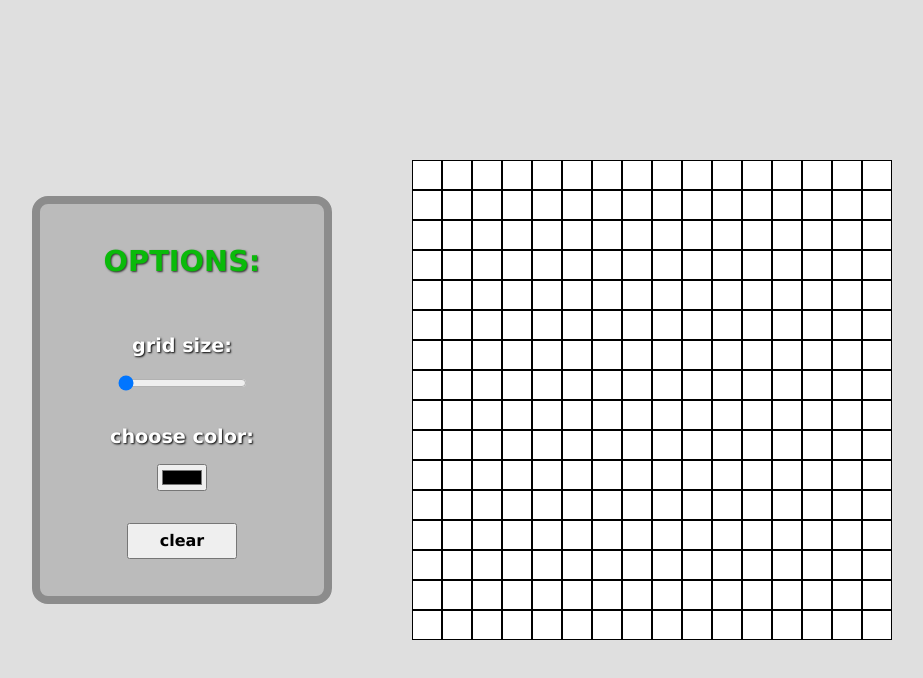
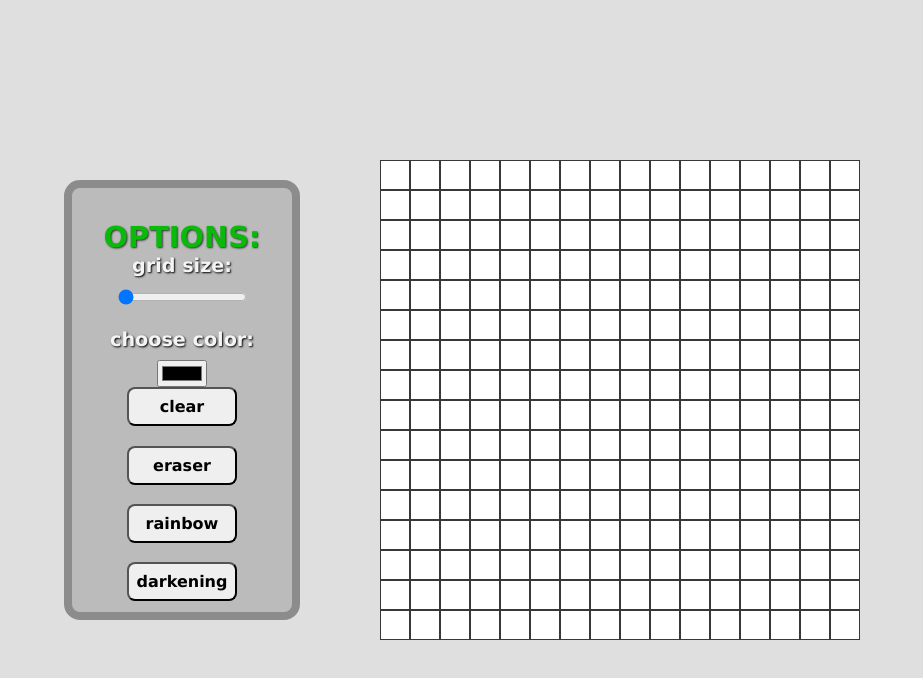
Before and after one commit to taachii/etch-a-sketch, a plain HTML site: page index.html in a window 1280 px wide. Shown: the whole page, without its empty margins (178-1101 px from the left). Drawn offline with Linux system fonts and the light colour scheme.

Commit message:
Change options menu and add eraser button

```diff
--- a/css/style.css
+++ b/css/style.css
@@ -25,44 +25,68 @@ body {
   background-color: #bbbbbb;
   border: 0.5em solid#8c8c8c;
   border-radius: 1em;
-  padding: 1em 4em;
+  padding: 2em 2em;
   text-align: center;
   display: flex;
   flex-direction: column;
   align-items: center;
-  gap: 2em;
+  justify-content: space-around;
 }
 
   .options > h2 {
+    margin: 0;
     color: rgb(10, 186, 10);
     font-weight: bold;
     font-size: 1.8em;
     text-shadow: 1px 1px 2px #333333;
   }
 
-  .options > div {
-    width: 100%;
+.inputs {
   display: flex;
   flex-direction: column;
-    align-items: center;
-    gap: 1em;
-
+  gap: 1.2em;
 }
 
-    .options > div > label {
+.buttons {
+  display: flex;
+  flex-direction: column;
+  gap: 1.2em;
+}
+
+button {
+  width: 100%;
+  padding: 0.5em;
+  font-size: 1em;
+  font-weight: bold;
+  border-radius: 0.5em;
+}
+
+button:hover,
+input[type="color"]:hover {
+  cursor: pointer;
+}
+
+input[type="range"]:hover {
+  cursor: grab;
+}
+
+label {
+  display: block;
+  margin-bottom: 0.5em;
   font-size: 1.2em;
   font-weight: bold;
-      color:#ffffff;
+  color:#f4f4f4;
   text-shadow: 1px 1px 2px #000000;
 }
 
+  /*
     .options > div > button {
       width: 70%;
       padding: 0.4em;
       font-size: 1em;
       font-weight: bold;
 
-    }
+    } */
 
 .container {
   width: 37.5vw;
@@ -72,6 +96,6 @@ body {
 
   .container > .square {
       box-sizing: border-box;
-      border: 1px solid black;
+      border: 1px solid rgb(56, 56, 56);
       background-color: white;
     }
--- a/index.html
+++ b/index.html
@@ -10,6 +10,7 @@
   <div class="content">
     <div class="options">
       <h2>OPTIONS:</h2>
+      <div class="inputs">
         <div class="grid-size">
           <label for="grid-size-slider">grid size: <span id="grid-size-text"></span></label>
           <input type="range" min="16" max="100" value="16" id="grid-size-slider">
@@ -18,8 +19,20 @@
           <label for="color">choose color:</label>
           <input type="color" id="color-picker">
         </div>
+      </div>
+      <div class="buttons">
         <div class="clear">
           <button id="clear-button">clear</button>
+        </div>
+        <div class="eraser">
+          <button id="eraser-button">eraser</button>
+        </div>
+        <div class="rainbow">
+          <button id="rainbow-button">rainbow</button>
+        </div>
+        <div class="darkening">
+          <button id="darkening-button">darkening</button>
+        </div>
       </div>
     </div>
     <div class="container">
--- a/js/main.js
+++ b/js/main.js
@@ -1,12 +1,16 @@
-const clearButton = document.querySelector("#clear-button");
-const colorPicker = document.querySelector("#color-picker");
 const container = document.querySelector("div.container");
 const slider = document.querySelector("#grid-size-slider");
+const colorPicker = document.querySelector("#color-picker");
+const clearButton = document.querySelector("#clear-button");
+const eraserButton = document.querySelector("#eraser-button");
+const rainbowButton = document.querySelector("#rainbow-button");
+const darkeningButton = document.querySelector("#darkening-button");
 
 const containerCompStyle = window.getComputedStyle(container)
 const containerWidth = parseInt(containerCompStyle.getPropertyValue("width"));
 
 let isMouseDown = false;
+let isRainbow = false;
 let squares;
 let gridSize;
 let color;
@@ -17,9 +21,35 @@ generateGrid();
 function init() {
   setColor();
   setGridSize();
+  addEventListeners();
+}
+
+
+function setColor() {
+  color = colorPicker.value;
+}
+
+function setGridSize() {
+  let sliderValue = slider.value;
+  gridSize = sliderValue;
+}
+
+function addEventListeners() {
+  clearButton.addEventListener("click", clear);
+
+  eraserButton.addEventListener("click", () => {
+    color = "white";
+  })
 
   slider.addEventListener("input", regenerateGrid);
-  clearButton.addEventListener("click", clear);
+
+  slider.addEventListener("mousedown", () => {
+    slider.style.cursor = "grabbing";
+  });
+
+  slider.addEventListener("mouseup", () => {
+    slider.style.cursor = "grab";
+  });
 
   container.addEventListener("mousedown", () => {
     isMouseDown = true;
@@ -29,18 +59,13 @@ function init() {
     isMouseDown = false;
   });
 
+  container.addEventListener("mouseover", () => {
+    container.style.cursor = "crosshair";
+  });
+
   colorPicker.addEventListener("input", () => {
-      setColor();
+    setColor();
   });
-}
-
-function setColor() {
-  color = colorPicker.value;
-}
-
-function setGridSize() {
-  let sliderValue = slider.value;
-  gridSize = sliderValue;
 }
 
 function generateGrid() {
```
Lines whose indentation alone changed are shown as unchanged.
